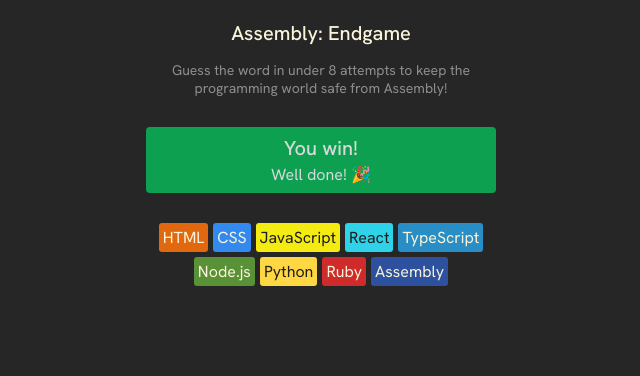
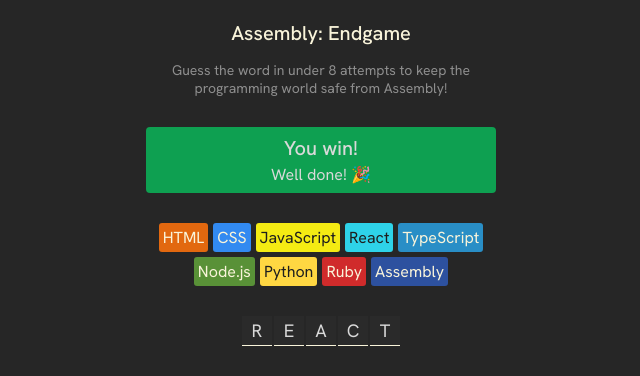
Before and after one commit to spun21m/Asssembly-Endgame, a React (Vite) app: page / in a window 1280 px wide. Shown: the top 376 px of the page, without its empty margins (319-959 px from the left). Built offline with nearby package versions, Linux system fonts and the light colour scheme.

Commit message:
word display section added

```diff
--- a/src/App.jsx
+++ b/src/App.jsx
@@ -1,6 +1,9 @@
+import { useState } from "react";
 import { languages } from "../languages";
 
 export default function AssemblyEndgame() {
+  const [currentWord, setCurrentWord] = useState("react");
+
   const languageElements = languages.map((language) => {
     return (
       <span
@@ -15,6 +18,11 @@
       </span>
     );
   });
+
+  const letterElements = currentWord
+    .split("")
+    .map((letter, index) => <span key={index}>{letter.toUpperCase()}</span>);
+
   return (
     <main>
       <header>
@@ -29,6 +37,7 @@
         <p>Well done! 🎉</p>
       </section>
       <section className="language-chips">{languageElements}</section>
+      <section className="word-display">{letterElements}</section>
     </main>
   );
 }
--- a/src/index.css
+++ b/src/index.css
@@ -60,3 +60,22 @@
   border-radius: 3px;
   padding: 4px;
 }
+
+.word-display {
+  display: flex;
+  justify-content: center;
+  margin-top: 30px;
+  gap: 2px;
+}
+
+.word-display span {
+  background-color: #2a2a2a;
+  font-size: 1.125rem;
+  width: 30px;
+  height: 30px;
+  display: flex;
+  justify-content: center;
+  align-items: center;
+
+  border-bottom: 1px solid #f9f4da;
+}
```
